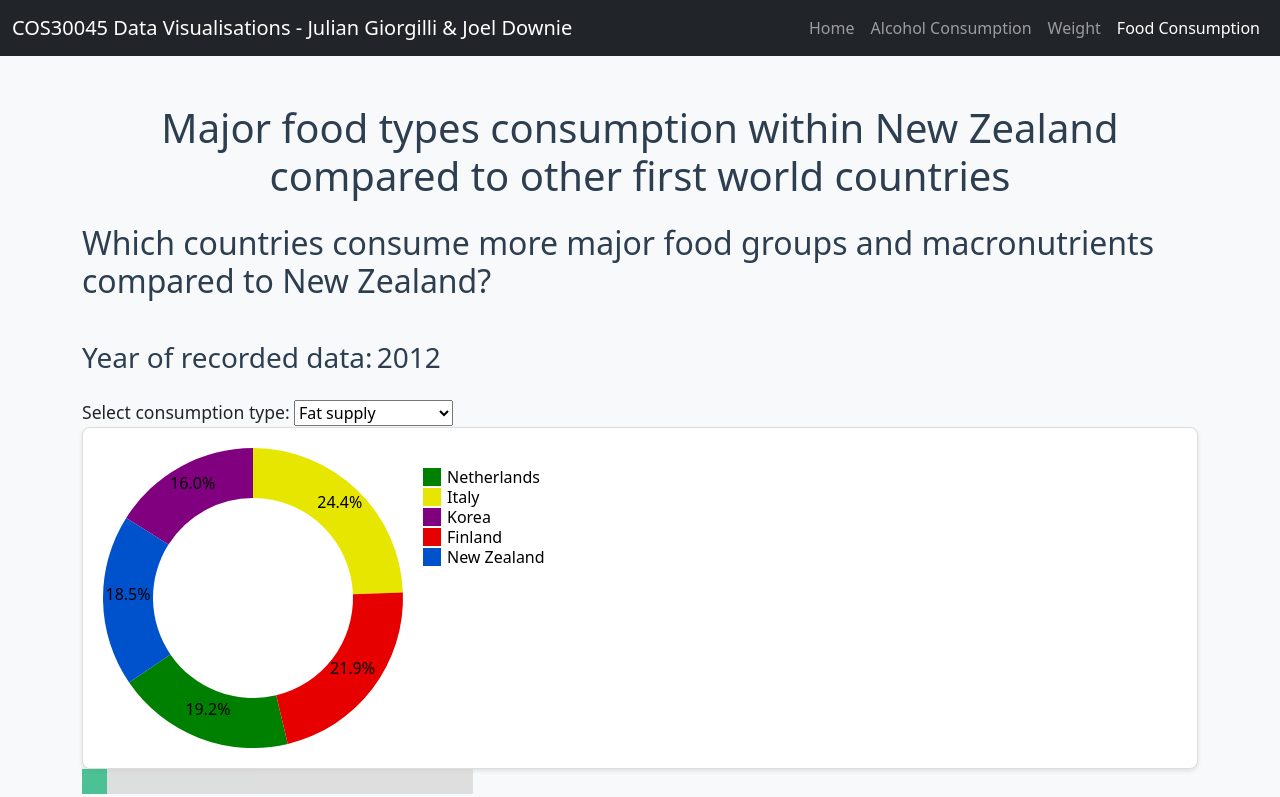
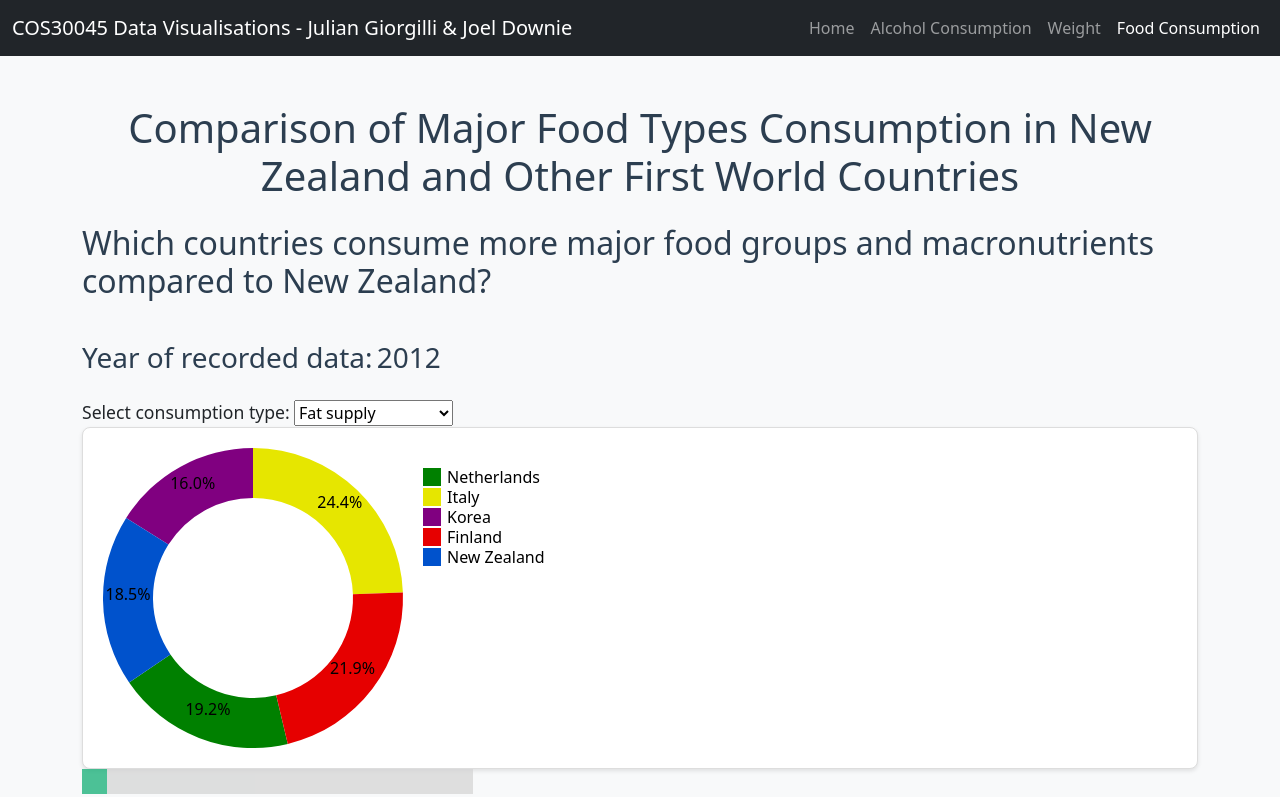
Before and after one commit to KINGBARBOZA/DataVisualisations, a plain HTML site: page Website/Pie.html in a window 1280 px wide. Shown: the top 797 px of the page. Drawn offline with nearby package versions, Linux system fonts and the light colour scheme.

Commit message:
Spelling/heading fix

```diff
--- a/Website/Pie.html
+++ b/Website/Pie.html
@@ -116,7 +116,7 @@
         </nav>
          <!-- Main Content -->
          <div class="container mt-5">
-            <h1 class="text-center mb-4">Major food types consumption within New Zealand compared to other first world countries</h1>
+            <h1 class="text-center mb-4">Comparison of Major Food Types Consumption in New Zealand and Other First World Countries</h1>
             <h2 class="mb-3">Which countries consume more major food groups and macronutrients compared to New Zealand?</h2>
             <br/>
             <h3 class="mb-3" style="display: inline;">Year of recorded data:</h3> <h3 id="year" style="display: inline;">2012</h3>
```
Also changed, not shown: Website/Bar.html (+1 -1 lines).
